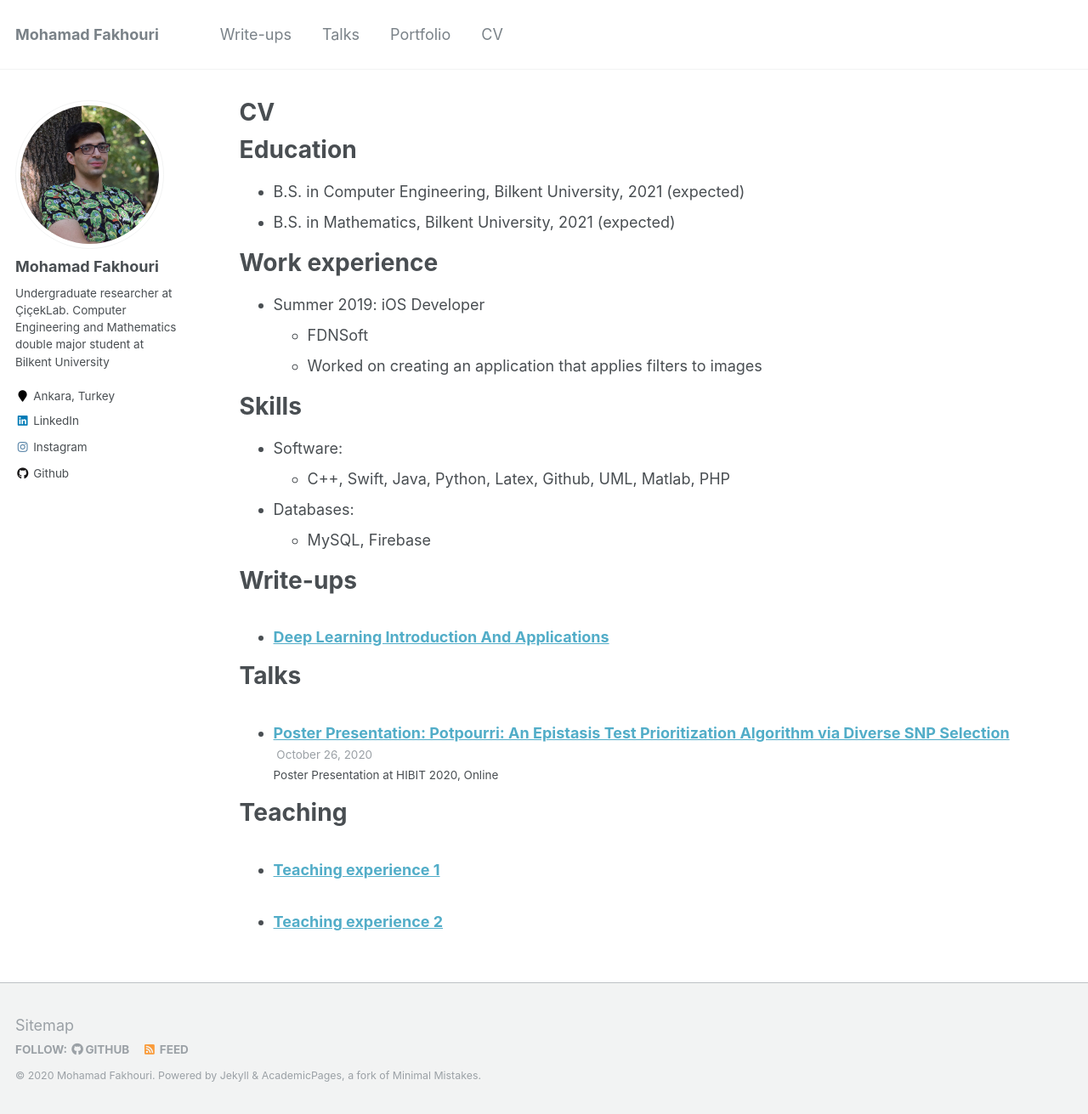
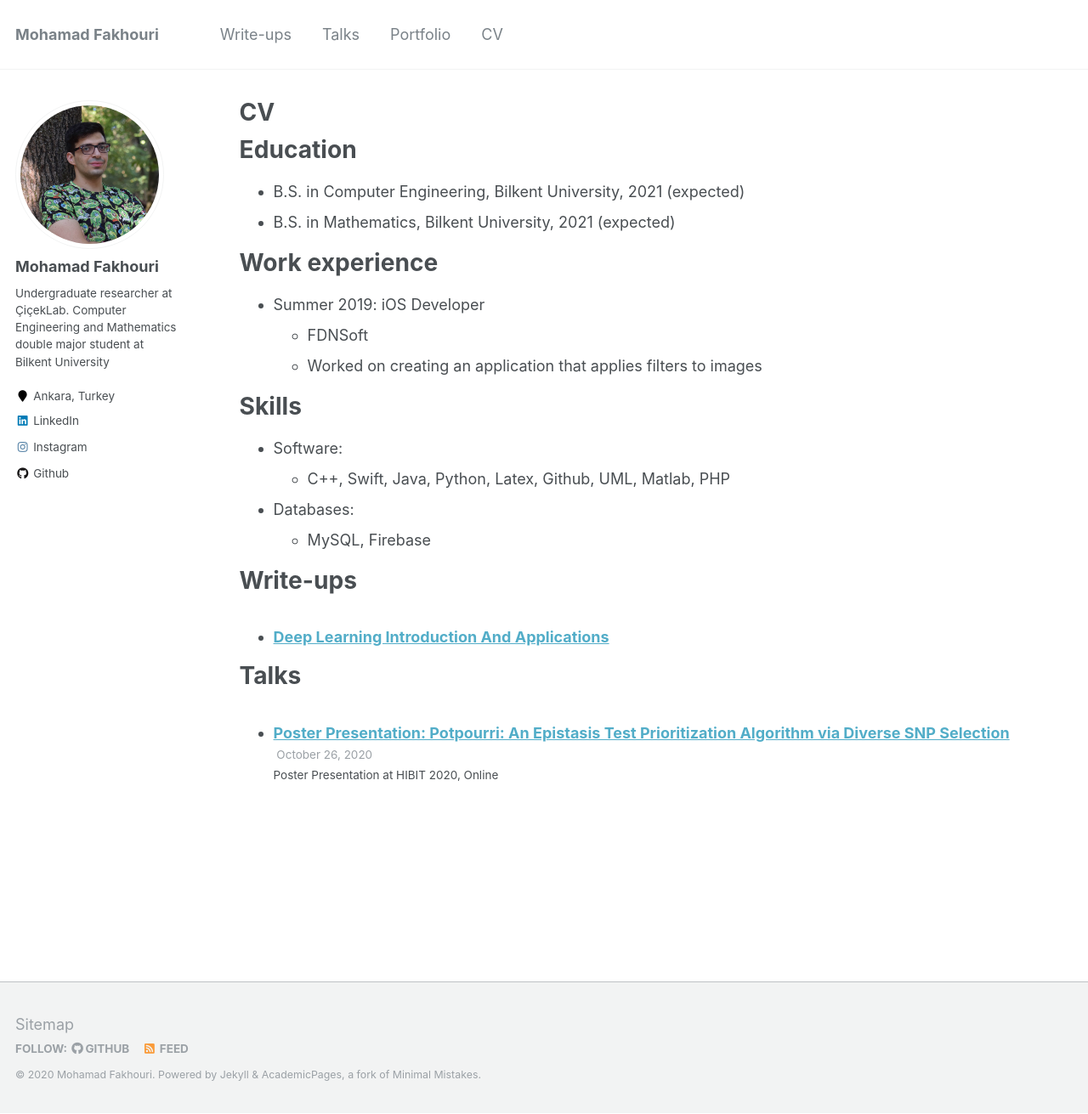
Before and after one commit to mohahf19/mohahf19.github.io, a Jekyll site: the page built from _pages/cv.md, in a window 1280 px wide and 1311 px high. Shown: the whole window at 85% size. Built offline with Jekyll 4.4.1, drawn with Linux system fonts in a browser that asks for light colours.

```diff
--- a/_pages/cv.md
+++ b/_pages/cv.md
@@ -40,9 +40,3 @@
   <ul>{% for post in site.talks %}
     {% include archive-single-talk-cv.html %}
   {% endfor %}</ul>
-
-Teaching
-======
-  <ul>{% for post in site.teaching %}
-    {% include archive-single-cv.html %}
-  {% endfor %}</ul>
```
Also changed, not shown: _publications/08_2020_deeplearning_intro.md (+1 -0 lines).
